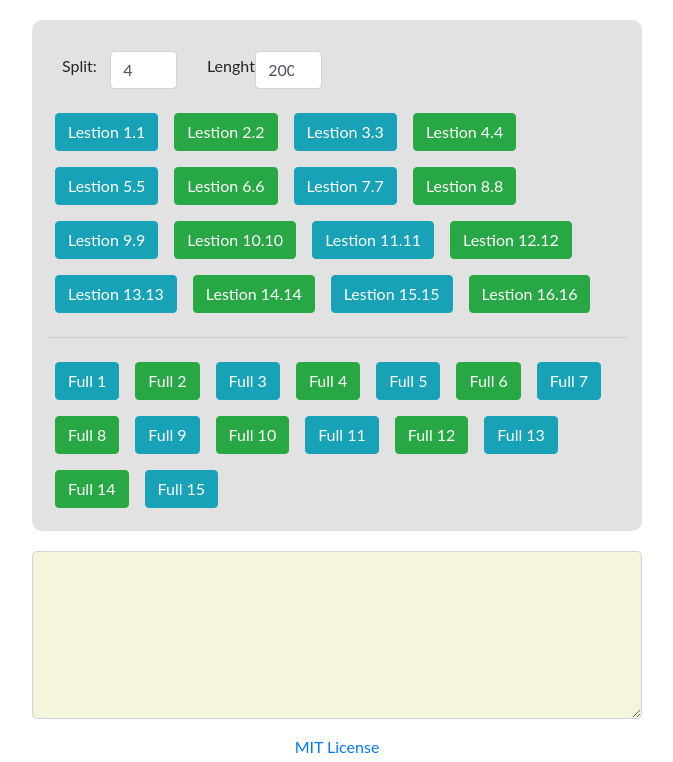
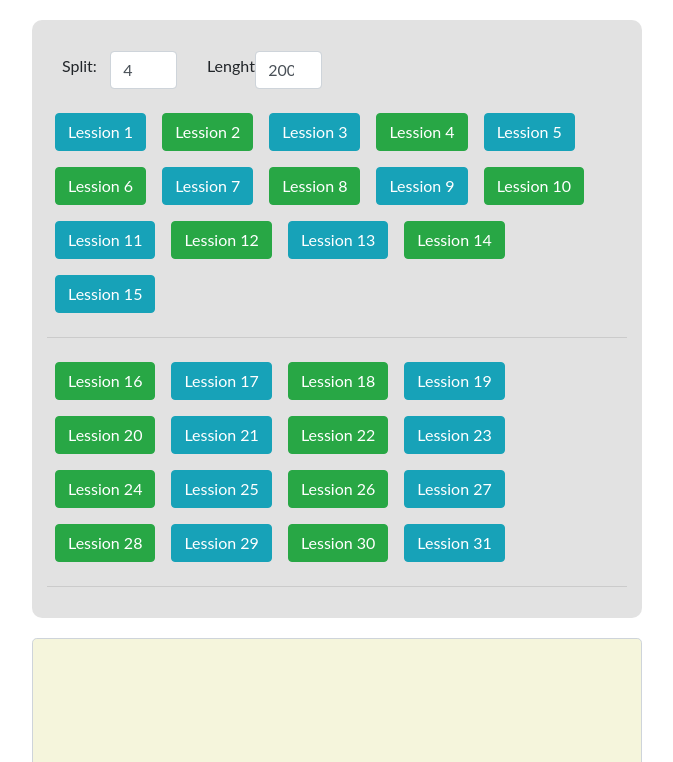
Before and after one commit to id1945/typing, an Angular app: page / in a window 1280 px wide. Shown: the part 839-1601 px from the top of the page, without its empty margins (303-976 px from the left). Built offline with nearby package versions, Linux system fonts and the light colour scheme.

Commit message:
Update app.component.html

```diff
--- a/src/app/app.component.html
+++ b/src/app/app.component.html
@@ -18,16 +18,14 @@
     </div>
 
     <div class="gray-box h3" [style.wordBreak]="'break-word'">
-      <span *ngFor="let item of dataMap; trackByFn">
-        <span class="px-1" [class]="item?.status">
-          {{ item.value }}
-        </span>
+      <span *ngFor="let item of dataMap; trackByFn" class="px-1" [class]="item?.status">
+        {{ item.value }}
       </span>
 
       <div class="input-group input-group-lg my-3">
         <input autofocus type="text" class="form-control form-lg" (keyup.space)="onSpace($event)" (keyup.enter)="onSpace($event)" (input)="onInput($event)" placeholder="Luyện gõ 10 ngón nhanh">
         <div class="input-group-append">
-          <button class="btn btn-primary" type="button" (click)="onRandom()">Random</button>
+          <button class="btn btn-primary" type="button" (click)="onRandom()"> Random</button>
         </div>
       </div>
     </div>
@@ -48,15 +46,11 @@
         </div>
       </div>
 
-      <ng-container *ngFor="let item of lession.slice(15); let odd = odd; let even = even; let i = index">
-        <button class="btn m-2" [class.btn-success]="odd" [class.btn-info]="even" (click)="onLession(item)">Lestion {{i + 1}}.{{i + 1}}</button>
+      <ng-container *ngFor="let item of lession; let odd = odd; let even = even; let i = index">
+        <hr *ngIf="i == 15">
+        <button class="btn m-2" [class.btn-success]="odd" [class.btn-info]="even" (click)="onLession(item)">Lession {{i + 1}}</button>
       </ng-container>
-
       <hr>
-
-      <ng-container *ngFor="let item of lession.slice(0,15); let odd = odd; let even = even; let i = index">
-        <button class="btn m-2" [class.btn-success]="odd" [class.btn-info]="even" (click)="onLession(item)">Full {{i + 1}}</button>
-      </ng-container>
     </div>
 
     <div class="input-group input-group-lg">
```
